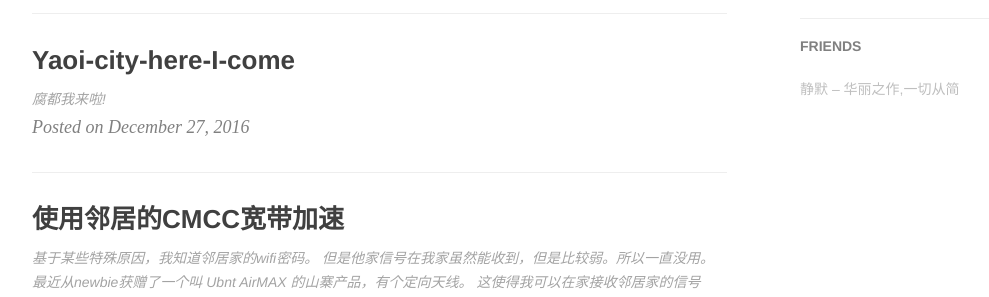
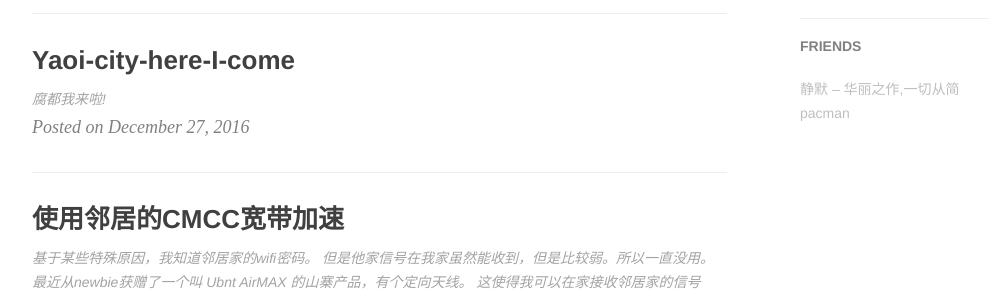
Before and after one commit to microcai/microcai.github.io, a Jekyll site: the page built from index.html, in a window 1280 px wide and 900 px high, scrolled down 486 px. Shown: the part 155-452 px from the top of the window, without its empty margins (143-1132 px from the left). Built offline with Jekyll 4.4.1, drawn with Linux system fonts in a browser that asks for light colours; nearby versions of some CDN libraries; the list of posts is cut into pages by our own code.

Commit message:
add pacman

```diff
--- a/_config.yml
+++ b/_config.yml
@@ -68,7 +68,12 @@ sidebar-avatar: /img/avatar-me.jpg     # use absolute URL.
 # Friends
 friends: [
     {
-        title: "静默 – 华丽之作,一切从简",
+        title: "静默 – 华丽之作,一切从简" ,
         href: "http://blog.simcu.com/xrain"
     }
+    ,
+    {
+        title: "pacman" ,
+        href : "https://ohmyarch.github.io/"
+    }
 ]
```
